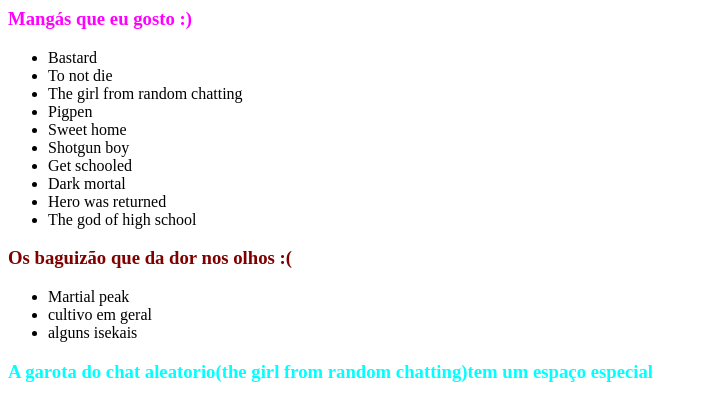
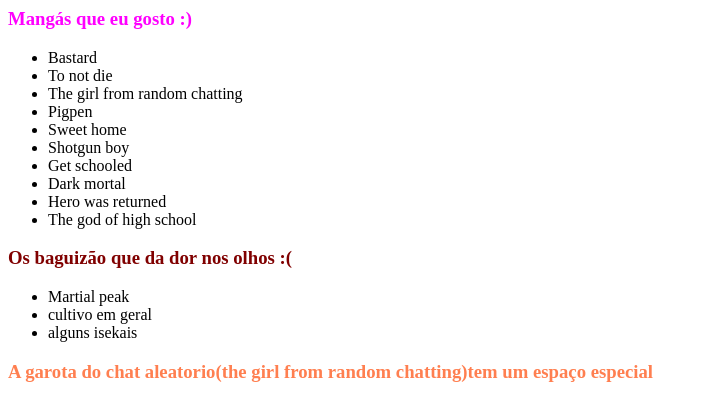
Before and after one commit to Labogreed/Provap, a plain HTML site: page index.html in a window 1280 px wide. Shown: the whole page, without its empty margins (0-707 px from the left). Drawn offline with Linux system fonts and the light colour scheme.

Commit message:
mudando cor

```diff
--- a/index.html
+++ b/index.html
@@ -19,6 +19,6 @@
         <li>cultivo em geral</li>
         <li>alguns isekais</li>
     </Ul>
-    <h3 style="color:cyan">A garota do chat aleatorio(the girl from random chatting)tem um espaço especial</h3>
+    <h3 style="color:coral">A garota do chat aleatorio(the girl from random chatting)tem um espaço especial</h3>
     </body>
 </html>
```
